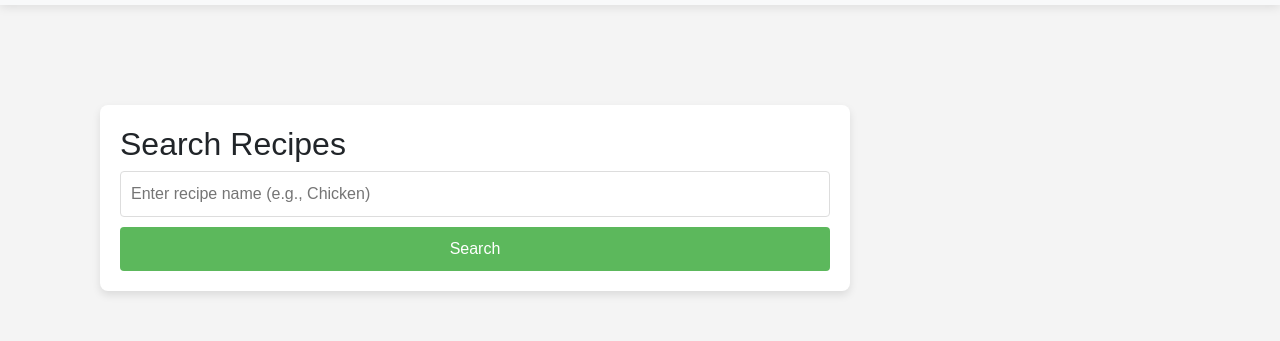
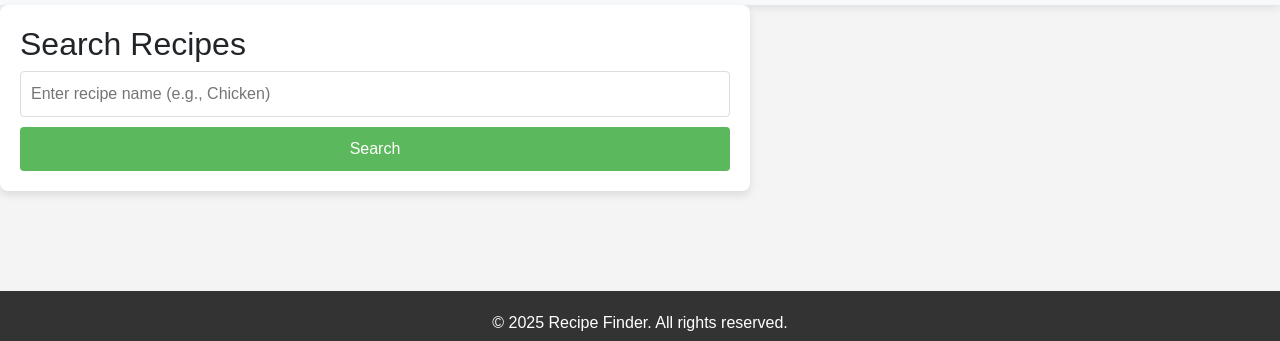
Before and after one commit to workspacereddy/recipe, a website: page index.html in a window 1280 px wide. Shown: the part 61-402 px from the top of the page. Drawn offline with nearby package versions, Linux system fonts and the light colour scheme.

Commit message:
Update index.html

```diff
--- a/index.html
+++ b/index.html
@@ -30,7 +30,8 @@
         .search-container {
             flex: 1; /* Allow the content section to grow and push the footer down */
             max-width: 750px;
-            margin: 100px;
+/*             margin: 20px; */
+            margin-bottom: 100px;
             padding: 20px;
             background: white;
             border-radius: 8px;
```
